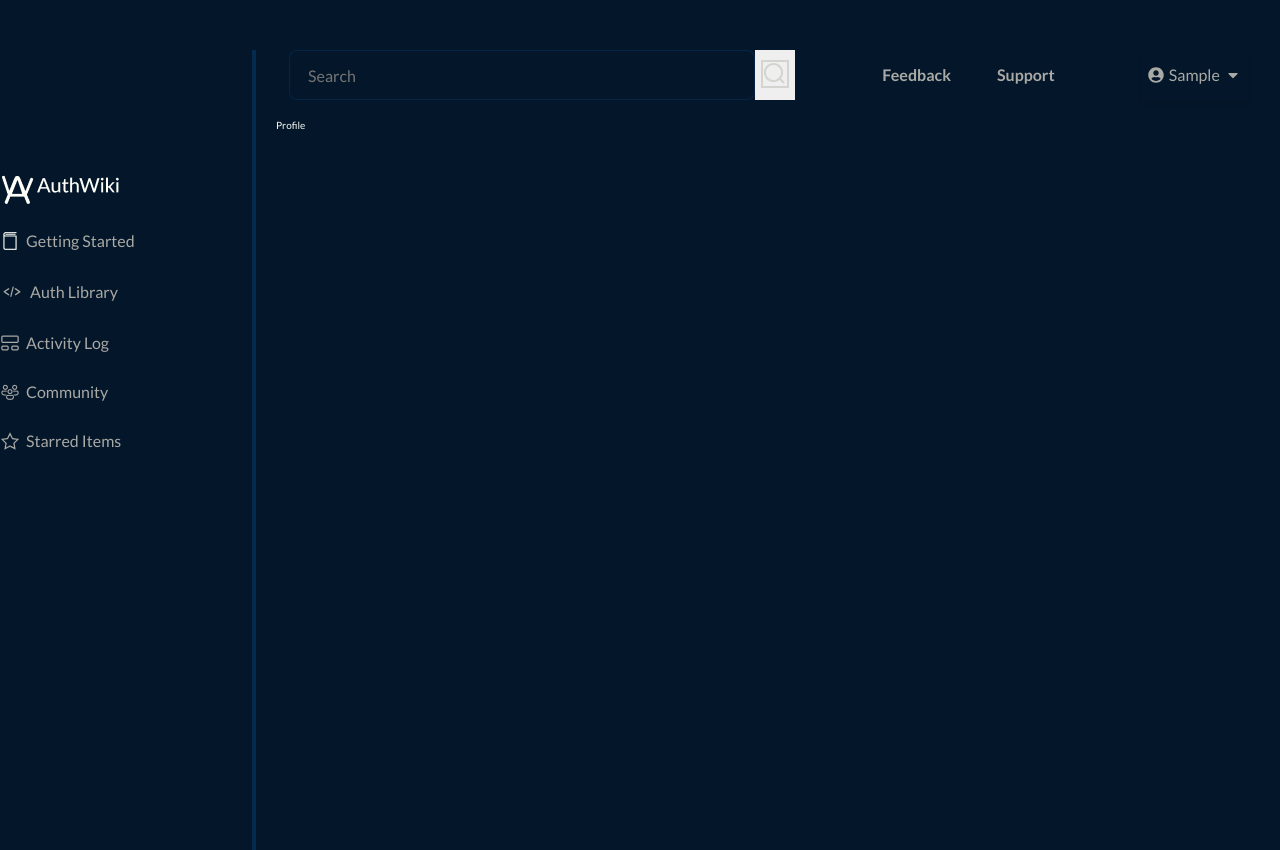
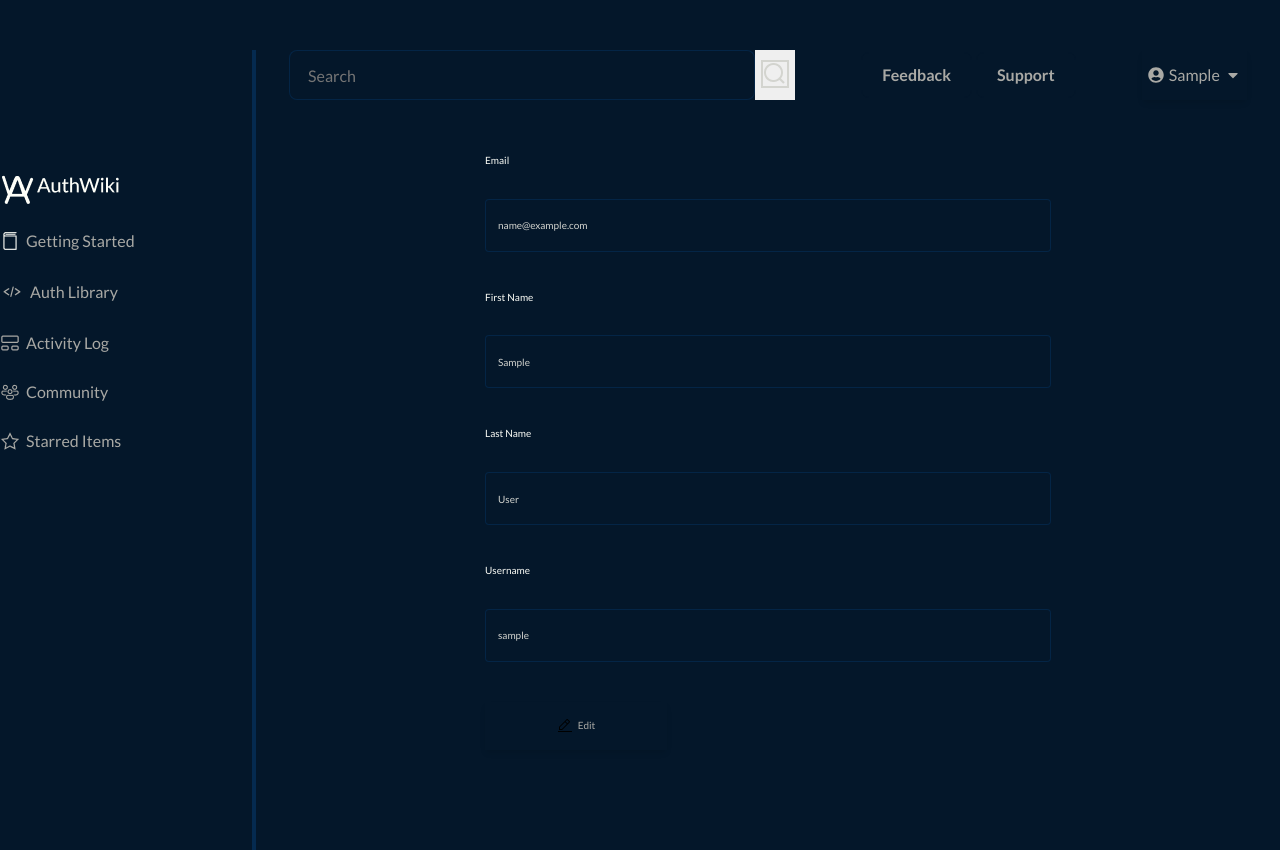
Before and after one commit to zuri-training/AuthWiki_Team9, a React (Create React App) app in the folder FrontEnd/authwiki/: page /profile in a window 1280 px wide. Built offline with nearby package versions, Linux system fonts and the light colour scheme; sample sign-in values are in the browser's storage.

Commit message:
Implement User Profile page Functionality #99

```diff
--- /dev/null
+++ b/FrontEnd/authwiki/src/components/ProfileForm.js
@@ -0,0 +1,21 @@
+import React from "react";
+
+const ProfileForm = ({ labelText, name, value, handleChange }) => {
+  return (
+    <div className="input-item">
+      <label htmlFor="" className="label-text">
+        {labelText}
+      </label>
+      <input
+        type="text"
+        className="input-box"
+        onChange={handleChange}
+        name={name}
+        value={value}
+        placeholder={name}
+      />
+    </div>
+  );
+};
+
+export default ProfileForm;
--- /dev/null
+++ b/FrontEnd/authwiki/src/css/Profile.js
@@ -0,0 +1,56 @@
+import styled from "styled-components";
+
+const ProfileCSS = styled.div`
+  .form {
+    margin: 3em 0em;
+    display: flex;
+    flex-direction: column;
+    justify-content: center;
+    align-items: center;
+  }
+  form {
+    display: flex;
+    flex-direction: column;
+    justify-content: center;
+    align-items: flex-start;
+    gap: 40px;
+    margin: 2.5em;
+  }
+  form .input-item {
+    display: flex;
+    flex-direction: column;
+    justify-content: center;
+    gap: 32px;
+  }
+  form .input-box {
+    height: 49.230770111083984px;
+    width: 560px;
+    border-radius: 4px;
+    padding: 8px, 16px, 8px, 16px;
+    color: #d3d4cf;
+    background-color: #04172a;
+    border: 1px solid #052a4fbf;
+    text-indent: 1em;
+  }
+  form input::placeholder {
+    text-indent: 1em;
+  }
+  .form button {
+    float: left;
+  }
+  .btn {
+    display: flex;
+    flex-direction: row;
+    justify-content: center;
+    align-items: center;
+    gap: 8px;
+    text-align: center;
+    padding: 10px 20px;
+    width: 182px;
+    height: 48px;
+    background: #fff;
+    background-color: #fff;
+  }
+`;
+
+export default ProfileCSS;
--- a/FrontEnd/authwiki/src/pages/Profile.js
+++ b/FrontEnd/authwiki/src/pages/Profile.js
@@ -1,5 +1,65 @@
+import { useState } from "react";
+import ProfileForm from "../components/ProfileForm";
+import ProfileCSS from "../css/Profile";
+import edit from "../images/icons/edit.png";
+import { useDispatch, useSelector } from "react-redux";
+
 const Profile = () => {
-  return <div>Profile</div>;
+  const { isLoading, user } = useSelector((store) => store.user);
+  const initialState = {
+    email: user.email || "",
+    firstName: user.firstName || "",
+    lastName: user.lastName || "",
+    username: user.username || "",
+  };
+  const [values, setValues] = useState(initialState);
+  const handleChange = (e) => {
+    const name = e.target.name;
+    const value = e.target.value;
+    setValues({ ...values, [name]: value });
+  };
+  return (
+    <ProfileCSS>
+      <div className="form">
+        <form>
+          <ProfileForm
+            labelText="Email"
+            name="email"
+            placeholder="email"
+            handleChange={handleChange}
+            value={values.email}
+          ></ProfileForm>
+          <ProfileForm
+            labelText="First Name"
+            name="firstName"
+            placeholder="firstName"
+            handleChange={handleChange}
+            value={values.firstName}
+          ></ProfileForm>
+          <ProfileForm
+            labelText="Last Name"
+            name="lastName"
+            placeholder="lastName"
+            handleChange={handleChange}
+            value={values.lastName}
+          ></ProfileForm>
+          <ProfileForm
+            labelText="Username"
+            name="username"
+            placeholder="username"
+            handleChange={handleChange}
+            value={values.username}
+          ></ProfileForm>
+          <div className="input-item">
+            <button className="btn">
+              <img src={edit} />
+              Edit
+            </button>
+          </div>
+        </form>
+      </div>
+    </ProfileCSS>
+  );
 };
 
 export default Profile;
```
Also changed, not shown: FrontEnd/authwiki/src/images/icons/edit.png (added).
